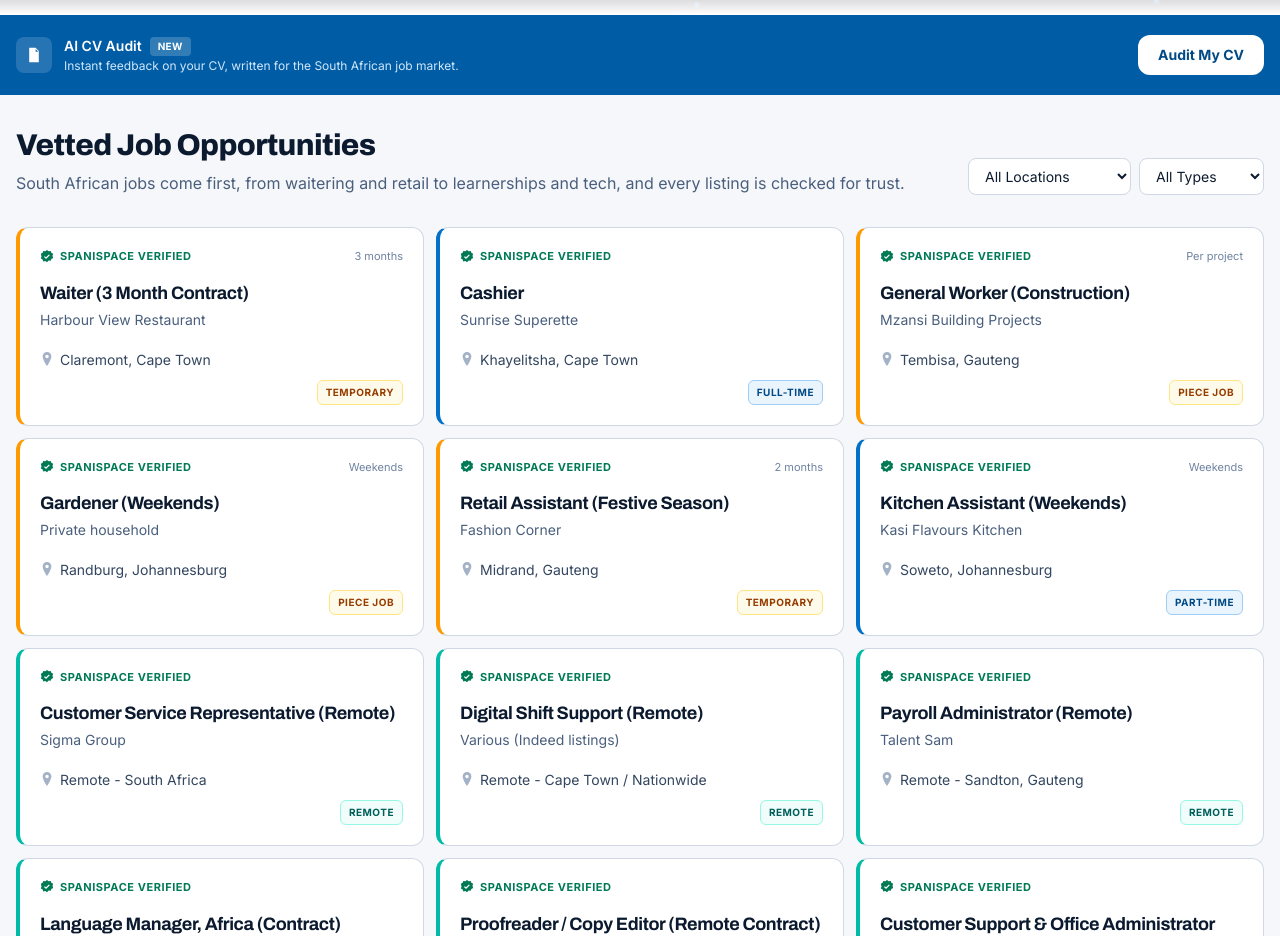
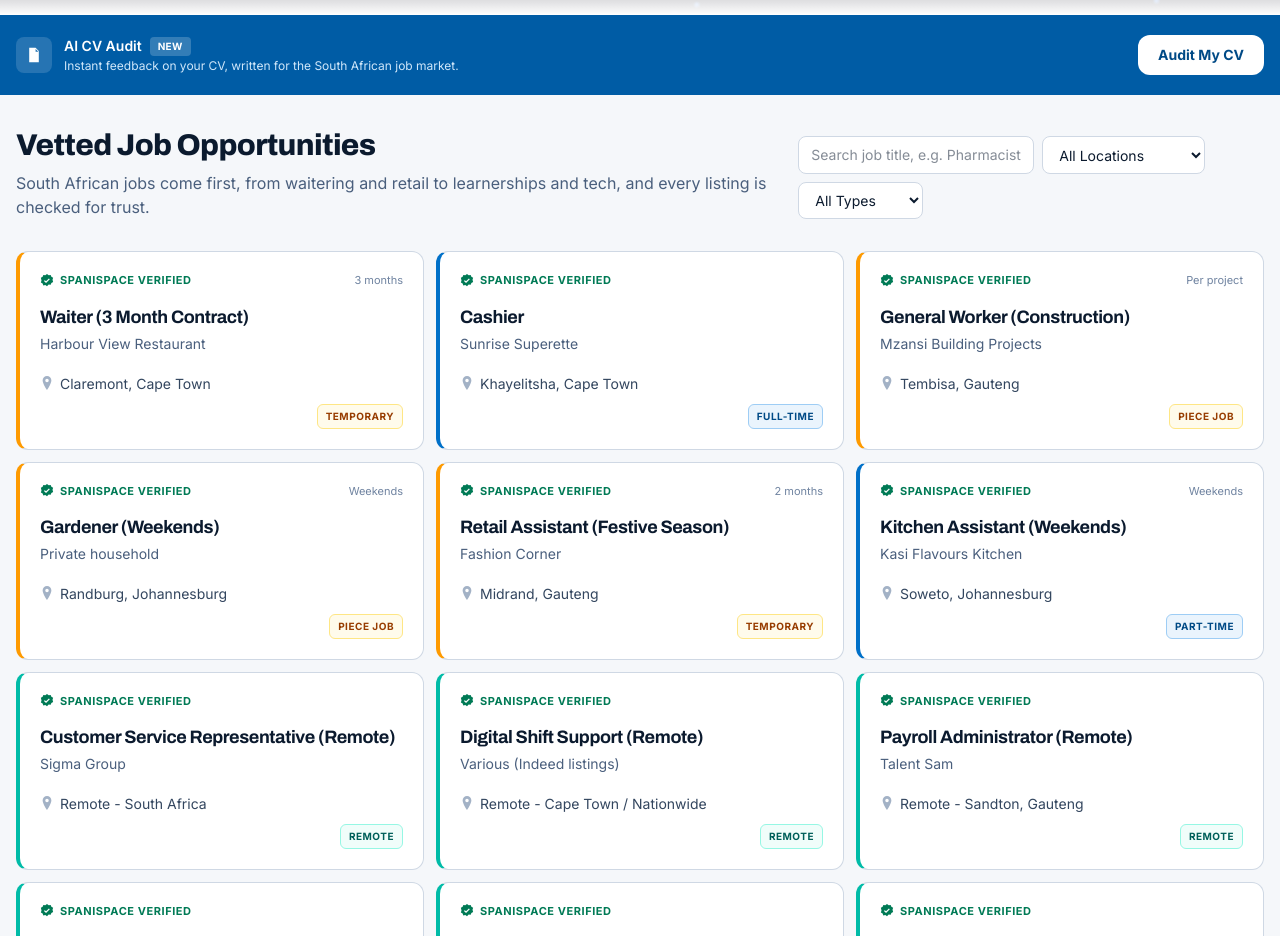
Before and after one commit to linmucassi/spanispace, a Next.js app: page / in a window 1280 px wide. Shown: the part 880-1816 px from the top of the page. Built offline with nearby package versions, Linux system fonts and the light colour scheme; no server answers; the database is empty.

Commit message:
improve candidate profile

```diff
--- a/components/JobBoard.tsx
+++ b/components/JobBoard.tsx
@@ -16,6 +16,7 @@ interface JobBoardProps {
 }
 
 const JobBoard: React.FC<JobBoardProps> = ({ initialJobs }) => {
+  const [search, setSearch] = useState('');
   const [filter, setFilter] = useState('All');
   const [locationFilter, setLocationFilter] = useState('All');
   const [page, setPage] = useState(1);
@@ -24,10 +25,15 @@ const JobBoard: React.FC<JobBoardProps> = ({ initialJobs }) => {
 
   const now = new Date();
 
+  const query = search.trim().toLowerCase();
+
   const filteredJobs = jobs.filter((job) => {
     if (locationFilter === 'ZA' && !isSouthAfricanJob(job.location)) return false;
-    if (filter === 'All') return true;
-    return job.type.toLowerCase().includes(filter.toLowerCase());
+    if (filter !== 'All' && !job.type.toLowerCase().includes(filter.toLowerCase())) return false;
+    if (query && !job.role.toLowerCase().includes(query) && !job.company.toLowerCase().includes(query)) {
+      return false;
+    }
+    return true;
   });
 
   // Active jobs first, expired jobs last
@@ -41,6 +47,11 @@ const JobBoard: React.FC<JobBoardProps> = ({ initialJobs }) => {
   const totalPages = Math.max(1, Math.ceil(sortedJobs.length / PAGE_SIZE));
   const currentPage = Math.min(page, totalPages);
   const pagedJobs = sortedJobs.slice((currentPage - 1) * PAGE_SIZE, currentPage * PAGE_SIZE);
+
+  const handleSearchChange = (value: string) => {
+    setSearch(value);
+    setPage(1);
+  };
 
   const handleFilterChange = (value: string) => {
     setFilter(value);
@@ -60,6 +71,14 @@ const JobBoard: React.FC<JobBoardProps> = ({ initialJobs }) => {
           <p className="text-ink-500 mt-2">{t('jobs.subtitle')}</p>
         </div>
         <div className="flex flex-wrap gap-2">
+          <input
+            type="text"
+            value={search}
+            onChange={(e) => handleSearchChange(e.target.value)}
+            placeholder={t('jobs.searchPlaceholder')}
+            className="bg-white border border-ink-200 rounded-lg px-3 py-2 text-sm min-w-[220px]"
+            aria-label={t('jobs.searchPlaceholder')}
+          />
           <select
             value={locationFilter}
             onChange={(e) => handleLocationFilterChange(e.target.value)}
--- a/components/admin/AdminSidebar.tsx
+++ b/components/admin/AdminSidebar.tsx
@@ -55,7 +55,7 @@ export default function AdminSidebar() {
         {/* Logo */}
         <div className="px-6 py-5 border-b border-slate-800 flex items-center justify-between">
           <Link href="/admin/dashboard" className="flex items-center">
-            <img src="/assets/logo-wordmark.png" alt="Spanispace" className="h-10 w-auto" />
+            <img src="/assets/logo-wordmark.png" alt="Spanispace" className="h-10 w-auto brightness-0 invert" />
             <span className="block text-[10px] text-slate-400 uppercase tracking-widest ml-2 mt-1">Admin</span>
           </Link>
           <button
--- a/components/candidate/CandidateSidebar.tsx
+++ b/components/candidate/CandidateSidebar.tsx
@@ -107,7 +107,7 @@ export default function CandidateSidebar() {
         {/* Logo */}
         <div className="px-6 py-5 border-b border-slate-800 flex items-center justify-between">
           <Link href="/candidate/dashboard" className="flex items-center">
-            <img src="/assets/logo-wordmark.png" alt="Spanispace" className="h-10 w-auto" />
+            <img src="/assets/logo-wordmark.png" alt="Spanispace" className="h-10 w-auto brightness-0 invert" />
             <span className="block text-[10px] text-slate-400 uppercase tracking-widest ml-2 mt-1">Candidate</span>
           </Link>
           <button
--- a/components/company/CompanySidebar.tsx
+++ b/components/company/CompanySidebar.tsx
@@ -109,7 +109,7 @@ export default function CompanySidebar() {
         {/* Logo */}
         <div className="px-6 py-5 border-b border-slate-800 flex items-center justify-between">
           <Link href="/company/dashboard" className="flex items-center">
-            <img src="/assets/logo-wordmark.png" alt="Spanispace" className="h-10 w-auto" />
+            <img src="/assets/logo-wordmark.png" alt="Spanispace" className="h-10 w-auto brightness-0 invert" />
             <span className="block text-[10px] text-slate-400 uppercase tracking-widest ml-2 mt-1">Company</span>
           </Link>
           <button
--- a/lib/i18n/en.ts
+++ b/lib/i18n/en.ts
@@ -25,6 +25,7 @@ const en = {
     title: 'Vetted Job Opportunities',
     subtitle:
       'South African jobs come first, from waitering and retail to learnerships and tech, and every listing is checked for trust.',
+    searchPlaceholder: 'Search job title, e.g. Pharmacist',
     allTypes: 'All Types',
     remote: 'Remote',
     hybrid: 'Hybrid',
--- a/lib/i18n/zu.ts
+++ b/lib/i18n/zu.ts
@@ -25,6 +25,7 @@ const zu = {
     title: 'Amathuba Omsebenzi Aqinisekisiwe',
     subtitle:
       'Imisebenzi yaseNingizimu Afrika iza kuqala, kusukela ekuphakeni nasekuthengiseni kuye ebufundisweni nakubuchwepheshe, futhi yonke ihlolwe ukuthembeka.',
+    searchPlaceholder: 'Sesha isihloko somsebenzi, isb. Pharmacist',
     allTypes: 'Zonke Izinhlobo',
     remote: 'Ukusebenza Ekhaya',
     hybrid: 'Okuxubile',
```
Also changed, not shown: 3 other files (tests, documents, lock files or other folders).
